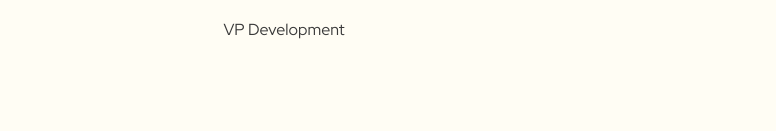
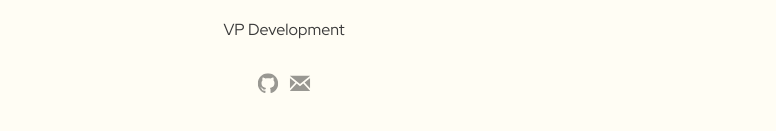
Before and after one commit to LucasHartmanWestern/westerndev-website, a React (Create React App) app: page /AboutUs in a window 1280 px wide. Shown: the part 2793-2924 px from the top of the page, without its empty margins (356-1132 px from the left). Built offline with nearby package versions, Linux system fonts and the light colour scheme.

Commit message:
added taras socials

```diff
--- a/src/Pages/AboutUs/MembersData.js
+++ b/src/Pages/AboutUs/MembersData.js
@@ -87,24 +87,11 @@ const EXEC_MEMBERS = [
     name: "Tara Lee",
     role: "VP Development",
     image: TaraImg,
+    socials: {
+      github: "https://github.com/tarazoelee",
+      email: "mailto:tlee379@uwo.ca",
+    },
   },
-  // {
-  //   name: "Henry Chen",
-  //   role: "Developer",
-  //   socials: {
-  //     linkedin: "https://www.linkedin.com/in/henry-chen-433b15189/",
-  //     email: "mailto:hchen869@uwo.a",
-  //   },
-  // },
-  // {
-  //   name: "Maaz Siddiqi",
-  //   role: "Developer",
-  //   socials: {
-  //     linkedin: "https://www.linkedin.com/in/maaz-siddiqi",
-  //     github: "https://github.com/MaazSiddiqi",
-  //     email: "mailto:msidd54@uwo.ca",
-  //   },
-  // },
 ]
 
 const DEV_MEMBERS = [
```
